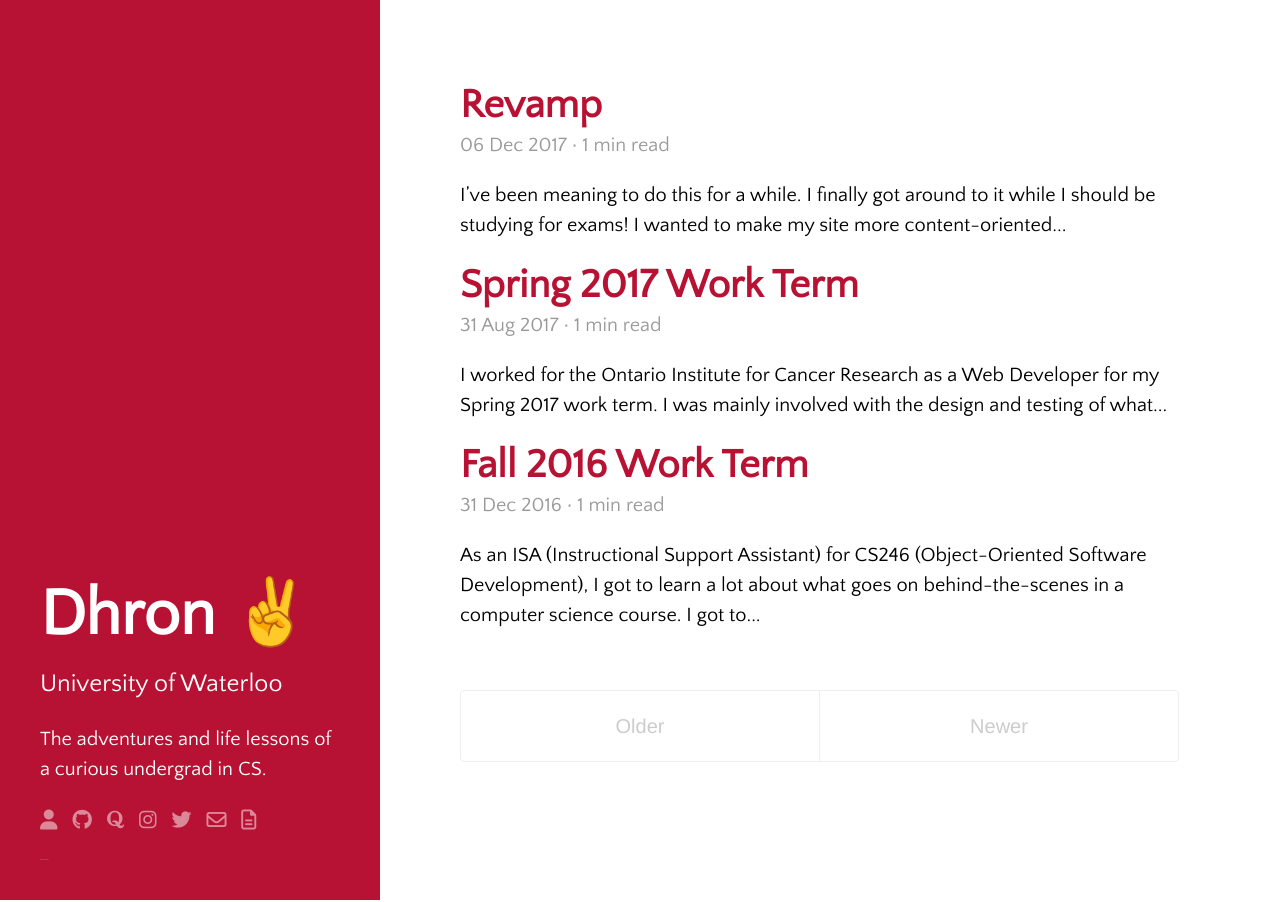
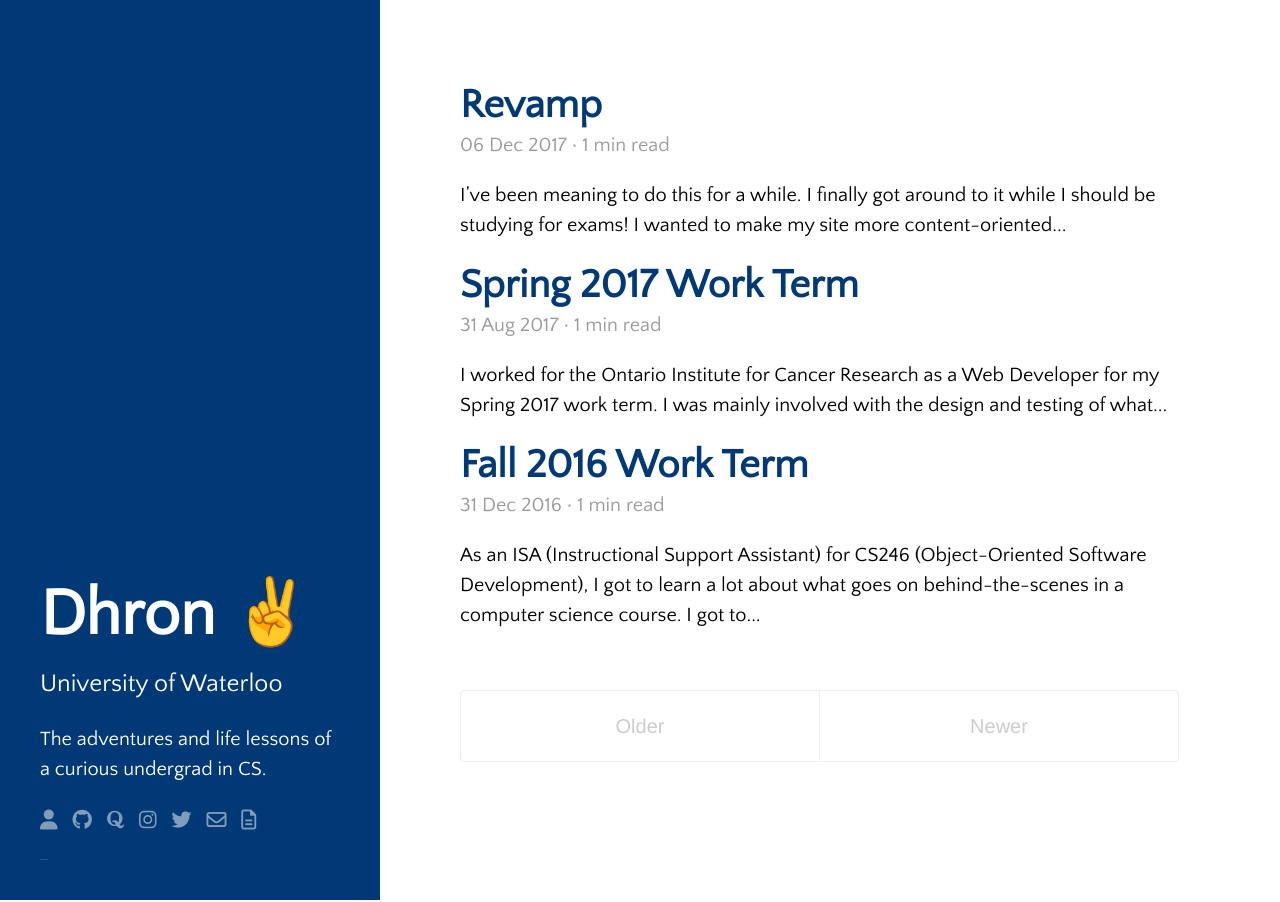
Before and after one commit to Dhron/dhron.github.io, a Jekyll site: the page built from index.html, in a window 1280 px wide. Built offline with Jekyll 4.4.1, drawn with Linux system fonts in a browser that asks for light colours; nearby versions of some CDN libraries; the list of posts is cut into pages by our own code.

Commit message:
change CNAME and colour

```diff
--- a/CNAME
+++ b/CNAME
@@ -1 +1 @@
-www.dhron.co
+www.dhron.xyz
--- a/_layouts/default.html
+++ b/_layouts/default.html
@@ -3,7 +3,7 @@
 
   {% include head.html %}
 
-  <body class="theme-base-0cs">
+  <body class="theme-base-0yu">
 
     {% include sidebar.html %}
 
```
